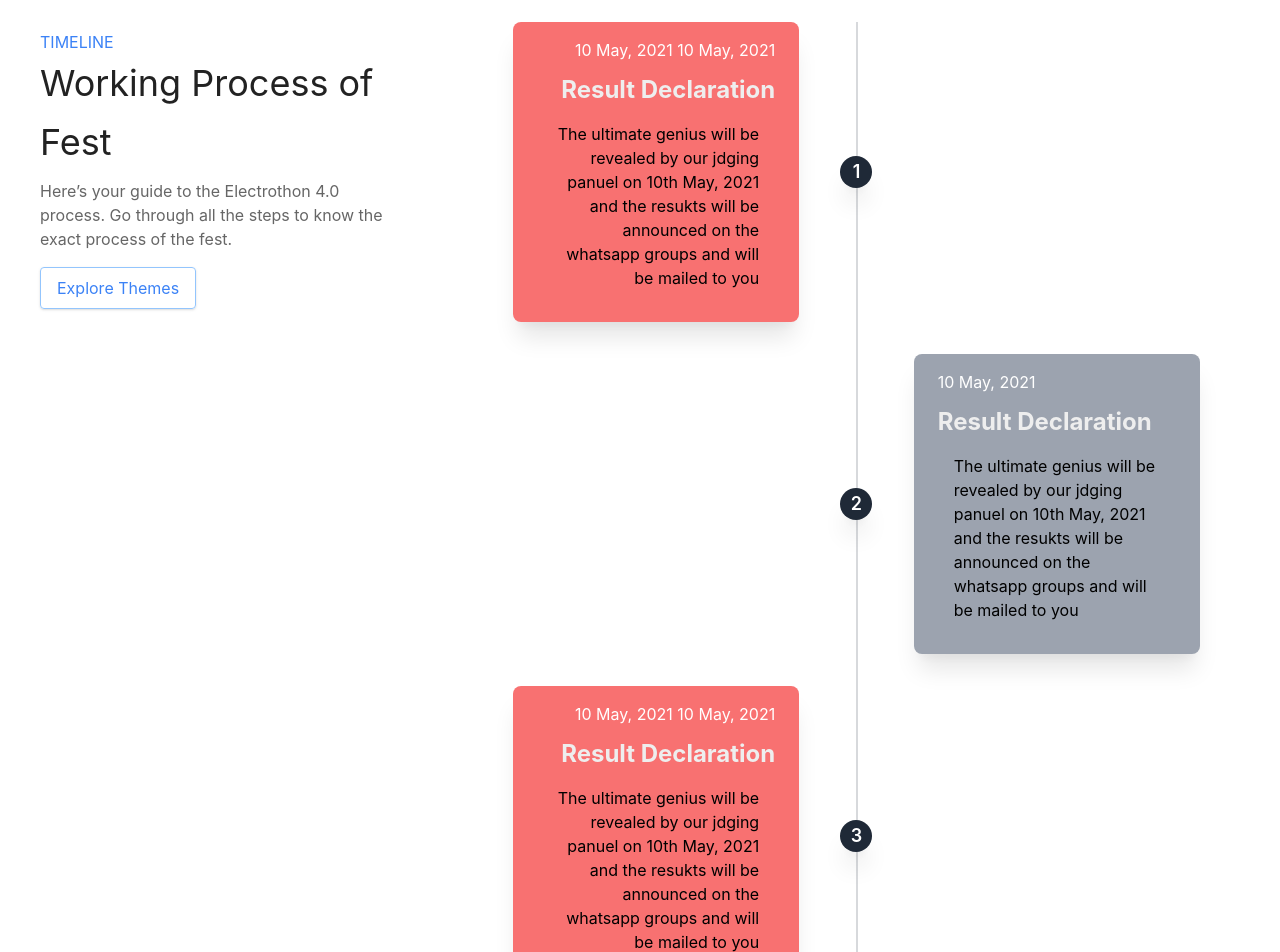
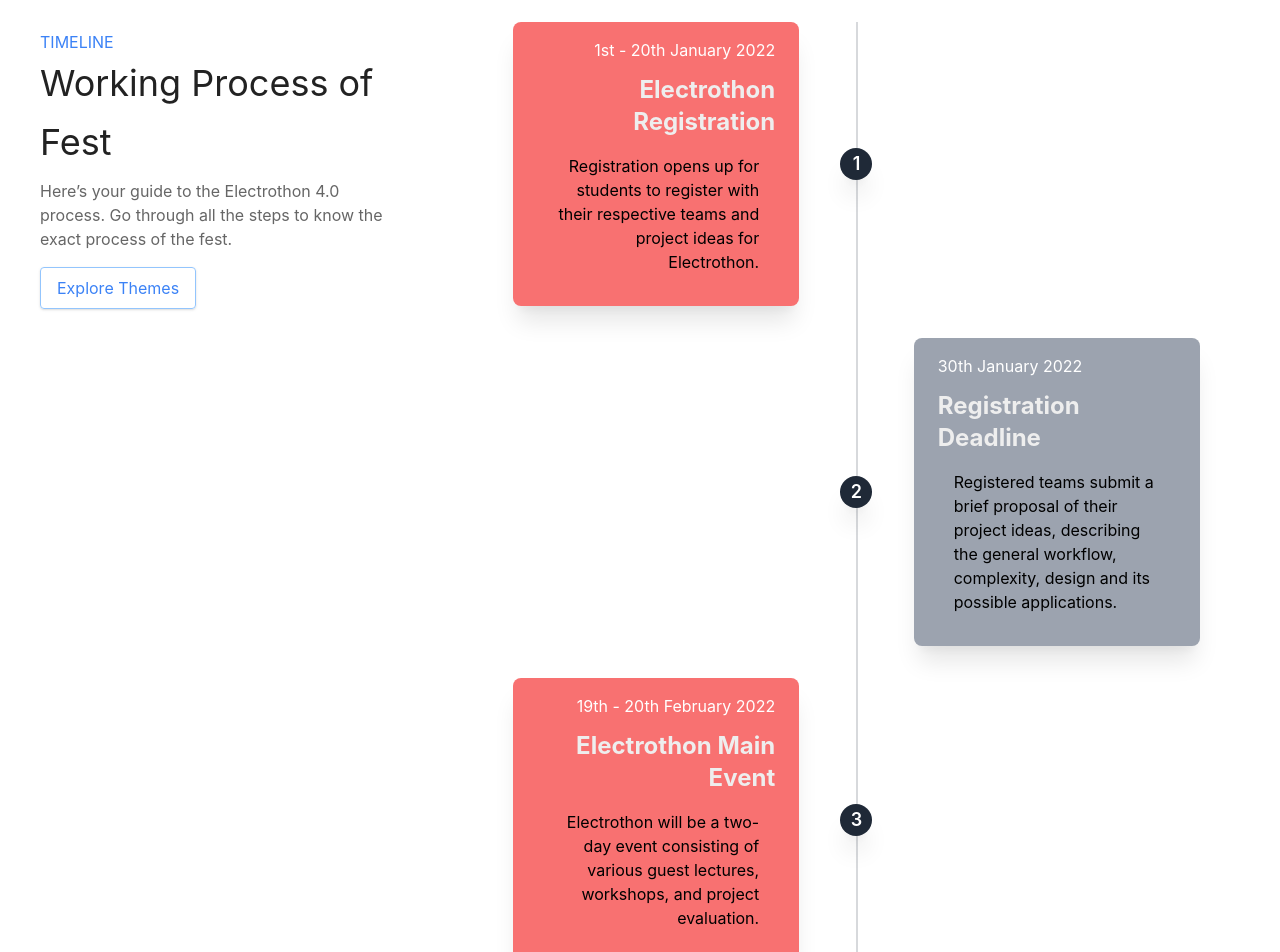
Before and after one commit to spec-nith/Electrothon, a React (Create React App) app: page / in a window 1280 px wide. Shown: the part 2400-3352 px from the top of the page. Built offline with nearby package versions, Linux system fonts and the light colour scheme.

Commit message:
Added content to timeline and commented compunents

```diff
--- a/src/App.js
+++ b/src/App.js
@@ -5,14 +5,14 @@ import Intro from "./components/Hero/Hero";
 import Content from "./components/UI/Content/Content";
 import About from "./components/About/About";
 import FAQ from "./components/FAQs/faq";
-import Judges from "./components/Judges/judges";
+// import Judges from "./components/Judges/judges";
 import Milestone from "./components/Milestone/milestone";
-import Prizes from "./components/Prizes/prizes";
+// import Prizes from "./components/Prizes/prizes";
 import ProbStatements from "./components/Prob_statements/problems";
 import Projects from "./components/Themes/Themes";
 import Schedule from "./components/Schedule/schedule";
-import Sponsors from "./components/Sponsors/Sponsors";
-import Workshop from "./components/Workshop/Workshop";
+// import Sponsors from "./components/Sponsors/Sponsors";
+// import Workshop from "./components/Workshop/Workshop";
 import AOS from "aos";
 import "aos/dist/aos.css";
 AOS.init({
@@ -31,10 +31,10 @@ const App = () => {
         <Schedule />
         <Projects />
         <ProbStatements />
-        <Prizes />
-        <Workshop />
-        <Judges />
-        <Sponsors />
+        {/* <Prizes /> */}
+        {/* <Workshop /> */}
+        {/* <Judges /> */}
+        {/* <Sponsors /> */}
         <FAQ />
       </div>
       <Footer />
--- /dev/null
+++ b/src/components/Prizes/prize.css
@@ -0,0 +1,93 @@
+@import url('https://fonts.googleapis.com/css?family=Alegreya+Sans:900');
+body {
+  align-items: center;
+  display: flex;
+  height: 100vh;
+  justify-content: center;
+  font-family: sans-serif;
+  margin: 0;
+  background: #6D6027;
+  background: -webkit-linear-gradient(left, #D3CBB8, #6D6027);
+  background: -o-linear-gradient(left, #D3CBB8, #6D6027);
+  background: linear-gradient(to right, #D3CBB8, #6D6027);
+}
+@media (max-width: 767px) {
+  body {
+    display: block;
+  }
+}
+.card {
+  background: white;
+  border-radius: 8px;
+  box-shadow: 0 10px 20px rgba(0,0,0,0.19), 0 6px 6px rgba(0,0,0,0.23);
+  cursor: pointer;
+  height: 300px;
+  margin: 20px;
+  padding: 0 20px;
+  position: relative;
+  -webkit-tap-highlight-color: rgba(0,0,0,0.025);
+  text-align: center;
+  transition: height 1000ms;
+  width: 260px;
+}
+@media (max-width: 767px) {
+  .card {
+    left: calc(50% - 20px);
+    transform: translateX(-50%);
+  }
+}
+.card.expanded {
+  height: 400px;
+}
+.label {
+  margin-top: 30px;
+  transform: translateY(10px);
+  transition: transform 1000ms;
+}
+.card.expanded .label {
+  transform: translateY(0);
+}
+.text1 {
+  clip-path: polygon(0% 100%, 0 -90%, 50% -5%, 100% -90%, 100% 100%);
+  -webkit-clip-path: polygon(0% 100%, 0 -90%, 50% -5%, 100% -90%, 100% 100%);
+  transition: clip-path 1000ms;
+}
+.card.expanded .text1 {
+  clip-path: polygon(0% 100%, 0 -100%, 50% -15%, 100% -100%, 100% 100%);
+  -webkit-clip-path: polygon(0% 100%, 0 -100%, 50% -15%, 100% -100%, 100% 100%);
+}
+.text2 {
+  clip-path: polygon(0% 100%,0% -80%,15% -70%,17.23% -53.59%,23% -40%,27.23% -28.94%,35% -20%,41.09% -13.59%,50% -10%,58.91% -13.23%,65% -20%,72.77% -28.23%,77% -40%,82.77% -54.65%,85% -70%,100% -80%,100% 100%);
+  -webkit-clip-path: polygon(0% 100%,0% -80%,15% -70%,17.23% -53.59%,23% -40%,27.23% -28.94%,35% -20%,41.09% -13.59%,50% -10%,58.91% -13.23%,65% -20%,72.77% -28.23%,77% -40%,82.77% -54.65%,85% -70%,100% -80%,100% 100%);
+  transition: clip-path 1000ms;
+}
+.card.expanded .text2 {
+  clip-path: polygon(0% 100%,0% -90%,15% -80%,17.23% -63.59%,23% -50%,27.23% -38.94%,35% -30%,41.09% -23.59%,50% -20%,58.91% -23.23%,65% -30%,72.77% -38.23%,77% -50%,82.77% -64.65%,85% -80%,100% -90%,100% 100%);
+  -webkit-clip-path: polygon(0% 100%,0% -90%,15% -80%,17.23% -63.59%,23% -50%,27.23% -38.94%,35% -30%,41.09% -23.59%,50% -20%,58.91% -23.23%,65% -30%,72.77% -38.23%,77% -50%,82.77% -64.65%,85% -80%,100% -90%,100% 100%);
+}
+.text-content {
+  transform: translateY(-160px);
+  transition: transform 1000ms;
+}
+.card.expanded .text-content {
+  transform: translateY(-15px);
+}
+.chevron {
+  position: absolute;
+  bottom: 20px;
+  left: calc(50% - 15px);
+  transform-origin: 50%;
+  transform: rotate(180deg);
+  transition: transform 1000ms;
+}
+.card.expanded .chevron {
+  transform: rotate(0deg);
+}
+.title {
+  font-family: 'Alegreya Sans', sans-serif;
+  font-weight: 900;
+  margin: 20px 0 12px;
+}
+.body-text {
+  padding: 0 20px;
+}
--- a/src/components/Prizes/prizes.js
+++ b/src/components/Prizes/prizes.js
@@ -1,9 +1,35 @@
 import React from "react";
-
+import {FontAwesomeIcon} from '@fortawesome/react-fontawesome';
+// import './prize.css';
+import {
+  faTrophy
+} from "@fortawesome/free-solid-svg-icons";
 export default function prizes() {
   return (
     <div>
       <h1>prize</h1>
+      <div class="card" onclick="this.classList.toggle('expanded')">
+      <FontAwesomeIcon icon={faTrophy} />
+
+  <div class="text1">
+    <div class="text-content">
+      <h1 class="title">OUR GOODS</h1>
+      <div class="body-text">are delivered with the same high quality as decades ago</div>
+    </div>
+  </div>
+  <svg class="chevron" xmlns="http://www.w3.org/2000/svg" viewBox="0 0 100 35" width="30"><path d="M5 30L50 5l45 25" fill="none" stroke="#000" stroke-width="5"/></svg>
+</div>
+<div class="card" onclick="this.classList.toggle('expanded')">
+  <FontAwesomeIcon icon={faTrophy} />
+  <div class="text2">
+    <div class="text-content">
+      <h1 class="title">OUR LABEL</h1>
+      <div class="body-text">has stayed the same reliable brand for nearly a century</div>
+    </div>
+  </div>
+  <svg class="chevron" xmlns="http://www.w3.org/2000/svg" viewBox="0 0 100 35" width="30"><path d="M5 30L50 5l45 25" fill="none" stroke="#000" stroke-width="5"/></svg>
+</div>
+
     </div>
   );
 }
--- a/src/components/Schedule/schedule.js
+++ b/src/components/Schedule/schedule.js
@@ -19,25 +19,26 @@ export default function Schedule() {
   });
   const array = [
     {
-      title: "Result Declaration",
-      para: "The ultimate genius will be revealed by our jdging panuel on 10th May, 2021 and the resukts will be announced on the whatsapp groups and will be mailed to you",
-      date: "10 May, 2021",
+      title: "Electrothon Registration",
+      para: "Registration opens up for students to register with their respective teams and project ideas for Electrothon.",
+      date: "1st - 20th January 2022",
+    },
+    {
+      title: "Registration Deadline",
+      para: "Registered teams submit a brief proposal of their project ideas, describing the general workflow, complexity, design and its possible applications.",
+      date: "30th January 2022",
+    },
+    {
+      title: "Electrothon Main Event",
+      para: "Electrothon will be a two-day event consisting of various guest lectures, workshops, and project evaluation.",
+      date: "19th - 20th February 2022",
     },
     {
       title: "Result Declaration",
       para: "The ultimate genius will be revealed by our jdging panuel on 10th May, 2021 and the resukts will be announced on the whatsapp groups and will be mailed to you",
-      date: "10 May, 2021",
+      date: "22nd Feburary 2022",
     },
-    {
-      title: "Result Declaration",
-      para: "The ultimate genius will be revealed by our jdging panuel on 10th May, 2021 and the resukts will be announced on the whatsapp groups and will be mailed to you",
-      date: "10 May, 2021",
-    },
-    {
-      title: "Result Declaration",
-      para: "The ultimate genius will be revealed by our jdging panuel on 10th May, 2021 and the resukts will be announced on the whatsapp groups and will be mailed to you",
-      date: "10 May, 2021",
-    },
+
   ];
   const LeftCard = (props) => {
     return (
@@ -50,7 +51,7 @@ export default function Schedule() {
         </div>
         <div className="order-1 bg-red-400 rounded-lg shadow-xl w-5/12 px-6 py-4 text-right">
           <p className="mb-3 text-base text-white">
-            {props.props.date} 10 May, 2021
+            {props.props.date}
           </p>
           <span
             className="mb-3 font-bold text-lg md:text-2xl"
```
